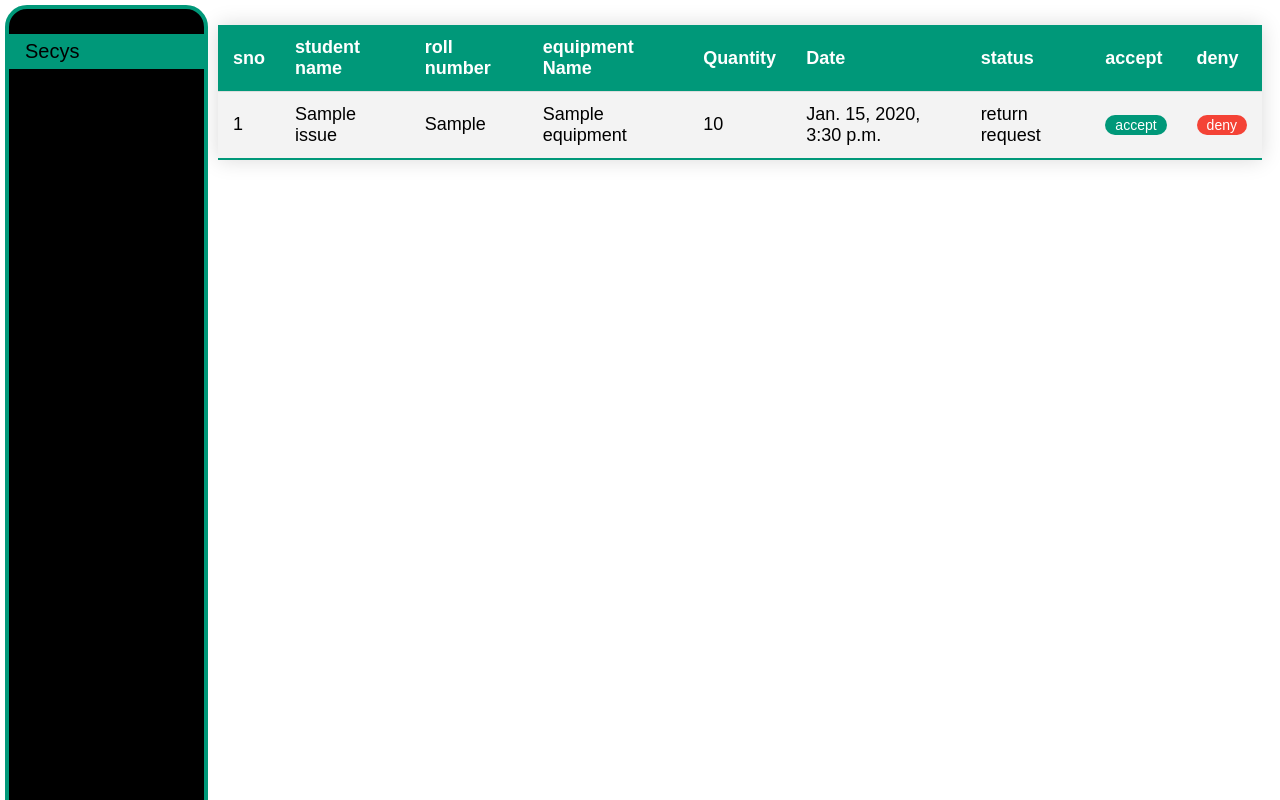
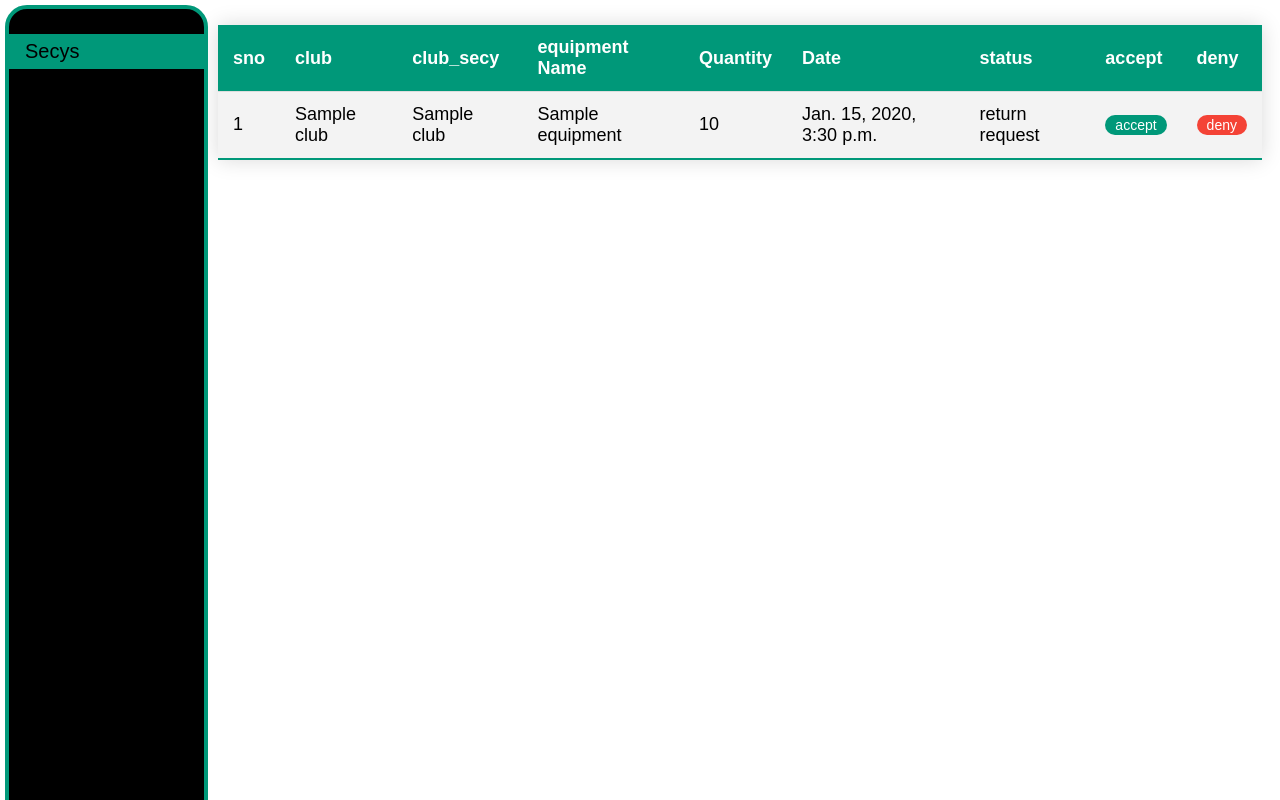
Before and after one commit to kailashnarreddy/sportproject, a Django app: page /superindent/ in a window 1280 px wide. Run offline with Django 3.2, Linux system fonts and the light colour scheme; a user stored in the database is signed in; tables that the repository leaves empty hold one stand-in row (values such as "Sample post").

Commit message:
Merge remote-tracking branch 'origin/main'
# Conflicts:
#	db.sqlite3
#	filesharing/models.py

```diff
--- a/sportapp/templates/sportapp/superindent.html
+++ b/sportapp/templates/sportapp/superindent.html
@@ -32,8 +32,9 @@
       <thead>
         <tr>
         <th>sno</th>
-          <th>student name</th>
-          <th>roll number</th>
+
+          <th>club</th>
+          <th>club_secy</th>
             <th>equipment Name</th>
             <th>Quantity</th>
             <th>Date</th>
@@ -47,22 +48,22 @@
       <tr>
         <tr>
         <td></td>
-        <td>{{obj.name}}</td>
-        <td>{{obj.roll}}</td>
-        {%if obj.equipment_name %}
-        <td>{{obj.equipment_name}}</td>
+        <td>{{obj.club}}</td>
+        <td>{{obj.secy_name}}</td>
+        {%if obj.iss.equipment_name %}
+        <td>{{obj.iss.equipment_name}}</td>
         {%else %}
-        <td>{{obj.general_equipname}}</td>
+        <td>{{obj.iss.general_equipname}}</td>
         {% endif %}
-        <td>{{obj.quantity}}</td>
-        <td>{{obj.date}}</td>
-        {% if obj.is_return%}
+        <td>{{obj.iss.quantity}}</td>
+        <td>{{obj.iss.date}}</td>
+        {% if obj.iss.is_return%}
         <td>return request</td>
         {%else%}
         <td>issue request</td>
         {% endif %}
-        <td><a href="{% url 'accept' obj.pk %}"><button class="greenb">accept</button></td>
-        <td><a href="{% url 'deny' obj.pk %}"><button class="redb">deny</button></td>
+        <td><a href="{% url 'accept' obj.iss.pk %}"><button class="greenb">accept</button></td>
+        <td><a href="{% url 'deny' obj.iss.pk %}"><button class="redb">deny</button></td>
       </tr>
     {% endfor %}
   </tbody>
--- a/sportapp/views.py
+++ b/sportapp/views.py
@@ -11,7 +11,11 @@
 
 
 # Create your views here.
-
+class sup:
+    def __init__(self,iss,club,secy_name) :
+        self.iss=iss
+        self.club=club
+        self.secy_name=secy_name
 
 def Index(request):
     clubs_list=clubs.objects.all()
@@ -201,8 +205,22 @@
     user = request.user
     if user.email=="n.kailash@iitg.ac.in":
         iss=issue.objects.filter(is_pending=True)
+        context={'iss':iss}
 
-        context={'iss':iss}
+        suplist=[]
+        for i in range(len(iss)):
+            if iss[i].equipment_name :
+                p=iss[i].equipment_name.sport.name
+                q=iss[i].equipment_name.sport.secy_name
+                p1=sup(iss[i],p ,q )
+                suplist.append(p1)
+            else:
+                suplist.append(sup(iss[i],"general","general"))
+
+
+        context={'iss':suplist}
+
+
         return render(request,'sportapp/superindent.html',context)
     else:
         return redirect('Home')
```
